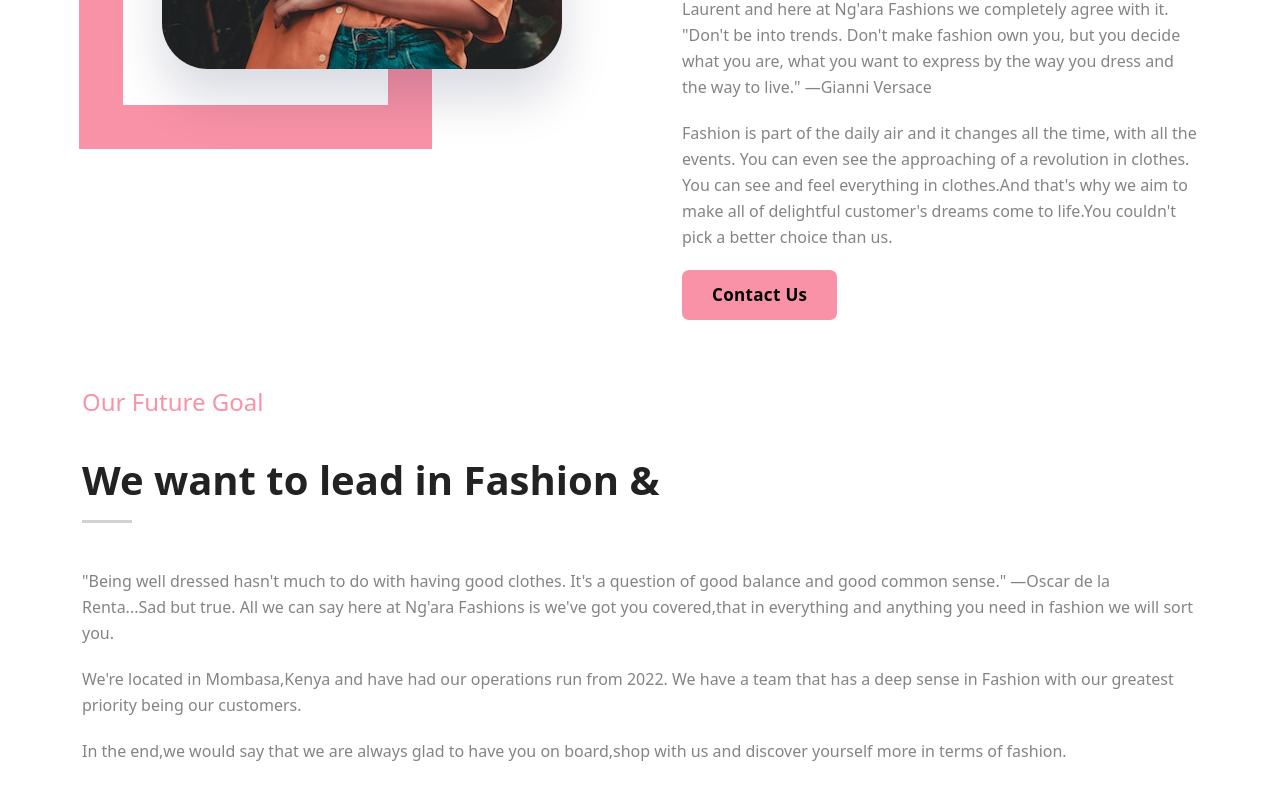
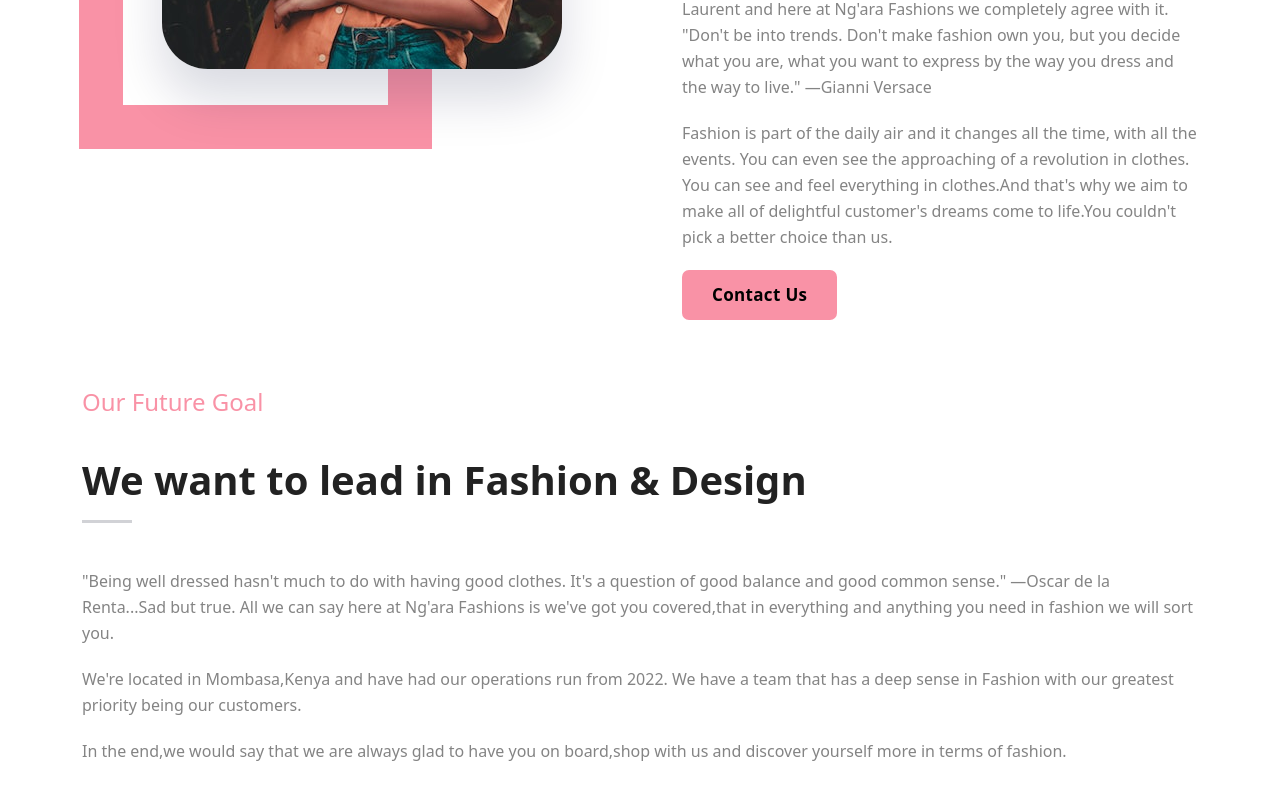
Before and after one commit to Carol254/kuiFashions, an Angular app: page /dashboard/about-us in a window 1280 px wide. Shown: the part 501-1301 px from the top of the page. Built offline with nearby package versions, Linux system fonts and the light colour scheme.

Commit message:
changes to about-us

```diff
--- a/src/app/dashboard/about-us/about-us.component.html
+++ b/src/app/dashboard/about-us/about-us.component.html
@@ -31,7 +31,7 @@
 
        <div class="sec-title">
                         <span class="title">Our Future Goal</span>
-                        <h2>We want to lead in Fashion & </h2>
+                        <h2>We want to lead in Fashion & Design </h2>
         </div>
         <div class="text">
         "Being well dressed hasn't much to do with having good clothes. It's a question of good balance and good common sense." —Oscar de la Renta...Sad but true.
```
